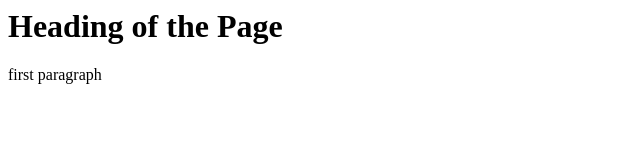
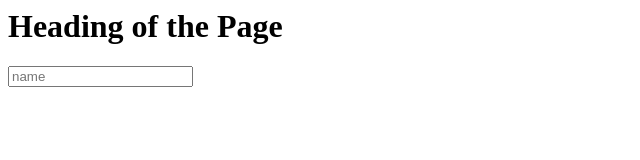
Before and after one commit to AnjaniRay/learning-git, a plain HTML site: page index.html in a window 1280 px wide. Shown: the whole page, without its empty margins (0-640 px from the left). Drawn offline with Linux system fonts and the light colour scheme.

Commit message:
added an input tag in index.html

```diff
--- a/index.html
+++ b/index.html
@@ -2,6 +2,6 @@
         <head><title>Page Title</title></head>
         <body>
                 <h1>Heading of the Page</h1>
-                <p>first paragraph</p>
+                <input type="text" placeholder="name" >
         </body>
 </html>
```
